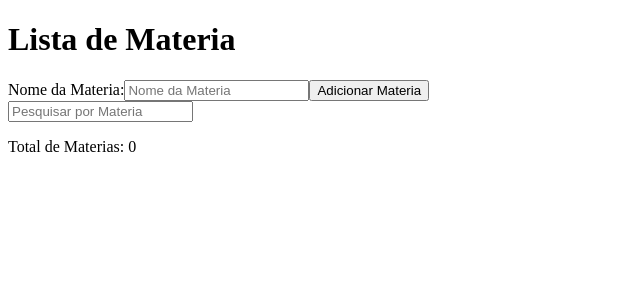
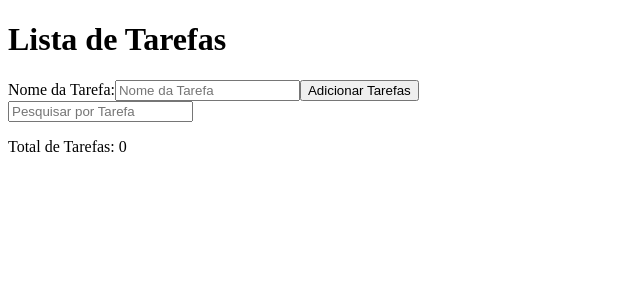
Before and after one commit to Saulorangel87/Lista-de-Tarefa, a React (Vite) app: page / in a window 1280 px wide. Shown: the top 300 px of the page, without its empty margins (0-640 px from the left). Built offline with nearby package versions, Linux system fonts and the light colour scheme.

Commit message:
feat: substituir FormMateria por FormTarefas e atualizar título do cabeçalho

```diff
--- a/src/App.jsx
+++ b/src/App.jsx
@@ -1,12 +1,12 @@
 import styles from './App.module.css'
-import FormMateria from './components/FormMateria';
+import FormTarefas from './components/FormTarefas';
 import Header from './components/Header'
 
 function App() {
   return (
     <div className={styles.app}>
       <Header />
-      <FormMateria />
+      <FormTarefas />
     </div>
   )
 }
--- a/src/components/FormMateria.jsx
+++ b/src/components/FormTarefas.jsx
@@ -1,80 +1,80 @@
 import { useEffect, useState } from "react";
-import styles from "./FormMateria.module.css";
+import styles from "./FormTarefas.module.css";
 
-const CHAVE_STORAGE = "materia";
+const CHAVE_STORAGE = "tarefas";
 
-export default function FormMateria() {
-  const [materia, setMateria] = useState(() => {
+export default function FormTarefas() {
+  const [tarefa, setTarefas] = useState(() => {
     const dadosSalvo = localStorage.getItem(CHAVE_STORAGE);
     return dadosSalvo ? JSON.parse(dadosSalvo) : [];
   });
-  const [addMateria, setAddMateria] = useState("");
+  const [addTarefa, setAddTarefa] = useState("");
   const [erro, setErro] = useState("");
   const [pesquisa, setPesquisa] = useState("");
 
   function handleSubmit(e) {
     e.preventDefault();
-    if (!addMateria.trim()) {
-      setErro("Digite o nome da materia!");
+    if (!addTarefa) {
+      setErro("Digite o nome da tarefa!");
       return;
     }
     setErro("");
-    const novaMateria = {
+    const novaTarefa = {
       id: Date.now(),
-      nome: addMateria,
+      nome: addTarefa,
       concluida: false,
     };
-    setMateria([...materia, novaMateria]);
-    setAddMateria("");
+    setTarefas([...tarefa, novaTarefa]);
+    setAddTarefa("");
   }
 
   function handleDelete(id) {
     const confirmação = confirm("Tem certeza que deseja deletar?");
     if (!confirmação) return;
-    setMateria(materia.filter((item) => item.id !== id));
+    setTarefas(tarefa.filter((item) => item.id !== id));
   }
 
   function handleToggleConcluido(id) {
-    setMateria(
-      materia.map((item) =>
+    setTarefas(
+      tarefa.map((item) =>
         item.id === id ? { ...item, concluida: !item.concluida } : item,
       ),
     );
   }
 
   useEffect(() => {
-    localStorage.setItem(CHAVE_STORAGE, JSON.stringify(materia));
-  }, [materia]);
+    localStorage.setItem(CHAVE_STORAGE, JSON.stringify(tarefa));
+  }, [tarefa]);
 
-  const materiasFiltradas = materia.filter((item) =>
+  const tarefasFiltradas = tarefa.filter((item) =>
     item.nome.toLowerCase().includes(pesquisa.toLowerCase()),
   );
 
   return (
-    <div className={styles.formMateria}>
+    <div className={styles.formTarefa}>
       <form onSubmit={handleSubmit}>
-        <label htmlFor="nome">Nome da Materia:</label>
+        <label htmlFor="nome">Nome da Tarefa:</label>
         <input
           type="text"
           id="nome"
           name="nome"
-          placeholder="Nome da Materia"
-          value={addMateria}
-          onChange={(e) => setAddMateria(e.target.value)}
+          placeholder="Nome da Tarefa"
+          value={addTarefa}
+          onChange={(e) => setAddTarefa(e.target.value)}
         />
-        <button>Adicionar Materia</button>
+        <button>Adicionar Tarefas</button>
       </form>
 
       <input
         type="text"
-        placeholder="Pesquisar por Materia"
+        placeholder="Pesquisar por Tarefa"
         value={pesquisa}
         onChange={(e) => setPesquisa(e.target.value)}
       />
 
-      <p>Total de Materias: {materia.length}</p>
+      <p>Total de Tarefas: {tarefa.length}</p>
       <ul>
-        {materiasFiltradas.map((item) => (
+        {tarefasFiltradas.map((item) => (
           <li key={item.id}>
             <span
               onClick={() => handleToggleConcluido(item.id)}
--- a/src/components/Header.jsx
+++ b/src/components/Header.jsx
@@ -3,7 +3,7 @@ import styles from './Header.module.css'
 export default function Header() {
   return (
     <header className={styles.header}>
-      <h1>Lista de Materia</h1>
+      <h1>Lista de Tarefas</h1>
     </header>
   )
 }
```
Also changed, not shown: src/components/FormMateria.module.css (deleted), src/components/FormTarefas.module.css (added).
